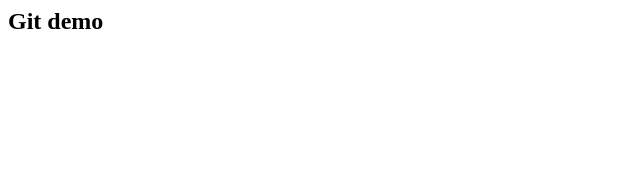
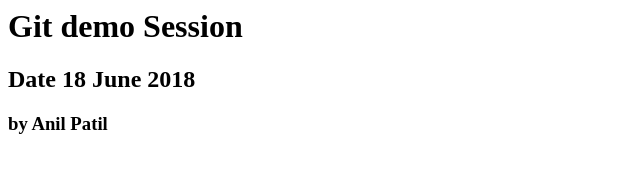
Before and after one commit to Dattatray105083/Demo18062018, a plain HTML site: page index.html in a window 1280 px wide. Shown: the whole page, without its empty margins (0-640 px from the left). Drawn offline with Linux system fonts and the light colour scheme.

Commit message:
modified index.html

```diff
--- a/index.html
+++ b/index.html
@@ -1,5 +1,7 @@
 <html>
 <body>
-<h2> Git demo </h2>
+<h1> Git demo Session </h1>
+<h2> Date 18 June 2018 </h2>
+<h3> by Anil Patil </h3>
 </body>
 </html>
```
